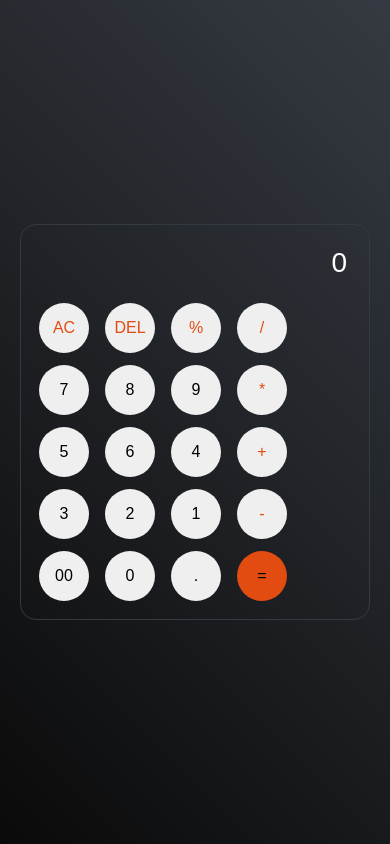
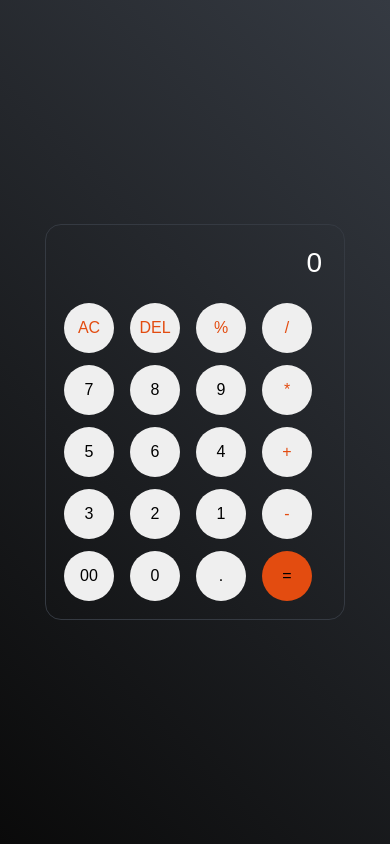
Before and after one commit to Athos256/calculator-app, a plain HTML site: page index.html/index.html in a window 390 px wide. Drawn offline with Linux system fonts and the light colour scheme.

Commit message:
Reduce container width from 400px to 320px for desktop and adjust responsive breakpoints

```diff
--- a/index.html/style.css
+++ b/index.html/style.css
@@ -17,7 +17,7 @@ body{
     border-radius: 16px;
     background: transparent;
     box-shadow: 0px, 3px 15px rgba(220, 210, 210, 0.2);
-    width: 400px;
+    width: 320px;
 
 }
 
@@ -57,7 +57,7 @@ button{
 @media (max-width: 768px) {
     .container {
         width: 85%;
-        max-width: 400px;
+        max-width: 320px;
         padding: 15px;
     }
 
@@ -84,7 +84,7 @@ button{
 
     .container {
         width: 90%;
-        max-width: 350px;
+        max-width: 300px;
         padding: 12px;
     }
 
```
